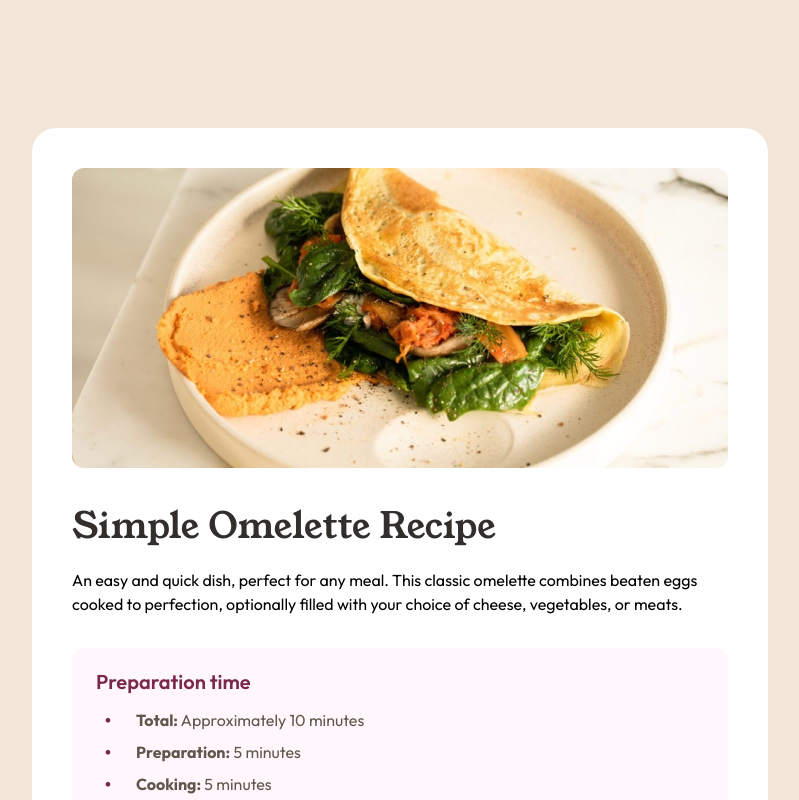
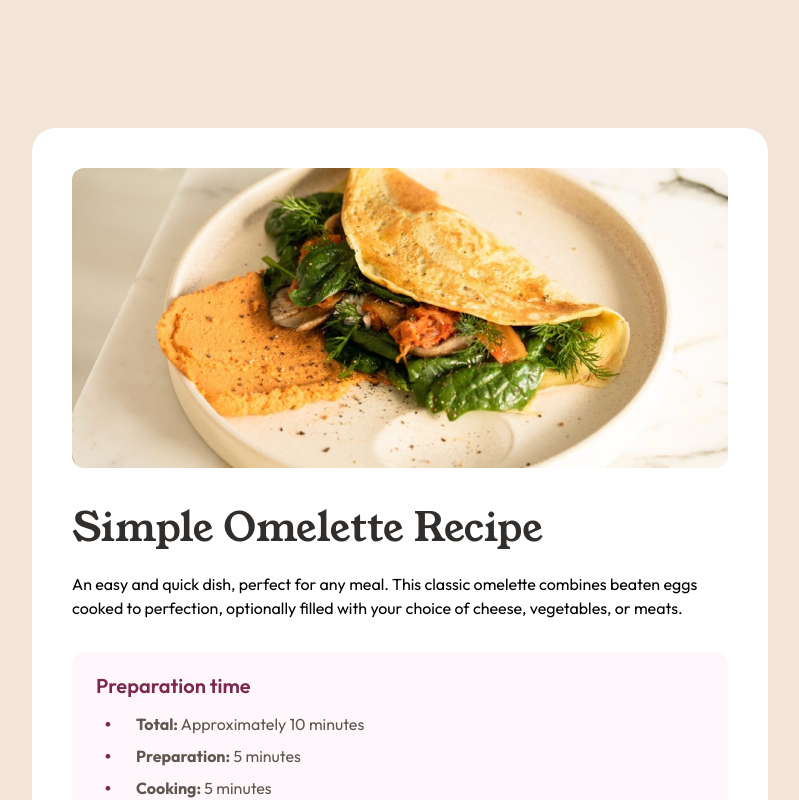
Before and after one commit to martinianol/recipe-page, a React (Vite) app: page / in a window 1280 px wide. Shown: the top 800 px of the page, without its empty margins (240-1039 px from the left). Built offline with nearby package versions, Linux system fonts and the light colour scheme.

Commit message:
Pixel perfect

```diff
--- a/src/App.css
+++ b/src/App.css
@@ -10,7 +10,7 @@
   font-family: "Young Serif";
   src: url("./assets/fonts/young-serif/YoungSerif-Regular.ttf")
     format("truetype");
-  font-weight: bold;
+  font-weight: normal;
   font-style: normal;
 }
 
--- a/src/components/Header.jsx
+++ b/src/components/Header.jsx
@@ -38,7 +38,6 @@ const Image = styled.img`
 const Title = styled.h1`
   color: ${({ theme }) => theme.colors.stone[900]};
   ${({ theme }) => theme.typography["text-preset-1"]}
-  font-size: 36px;
   margin-top: 40px;
 `;
 
--- a/src/theme/typography.js
+++ b/src/theme/typography.js
@@ -25,6 +25,7 @@ export const typography = {
     font-size: 16px;
     line-height: 150%;
     letter-spacing: 0px;
+    font-weight: 400;
   `,
   "text-preset-4-bold": css`
     font-family: "Outfit";
```
